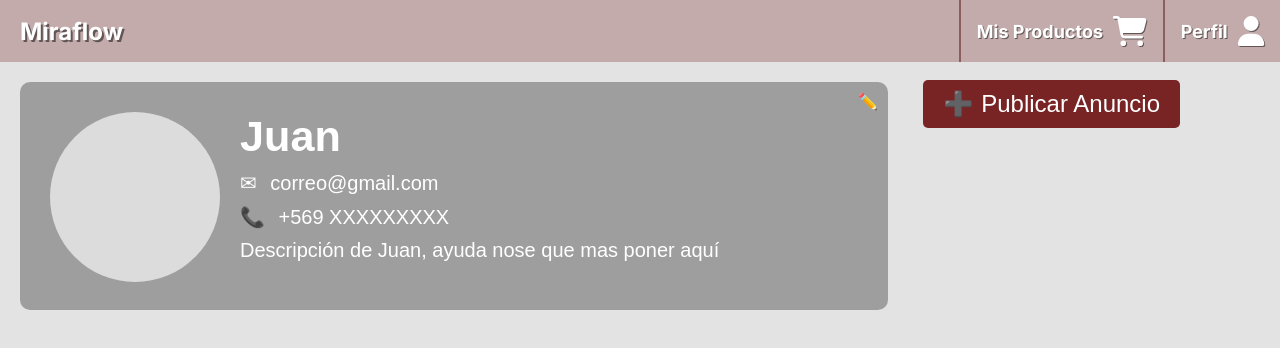
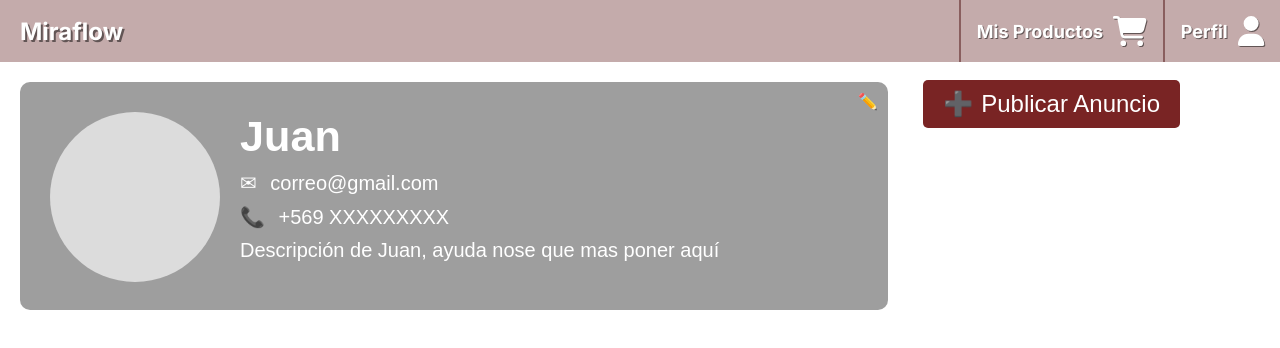
Before and after one commit to Lukayx/Proyecto-ArquiSoftware, a Next.js app in the folder mira-flow/: page /profile in a window 1280 px wide. Shown: the top 348 px of the page. Built offline with nearby package versions, Linux system fonts and the light colour scheme.

Commit message:
cambio nav perfil

```diff
--- a/mira-flow/src/app/(pages)/(user)/nav.tsx
+++ b/mira-flow/src/app/(pages)/(user)/nav.tsx
@@ -20,7 +20,7 @@ const Nav = () => {
               </a>
             </li>
             <li>
-              <a href="/admin/users">
+              <a href="/profile">
                 Perfil
                 <FontAwesomeIcon icon={faUser} className={styles.icon}/>
               </a>
--- a/mira-flow/src/app/(pages)/(user)/profile/page.module.css
+++ b/mira-flow/src/app/(pages)/(user)/profile/page.module.css
@@ -3,7 +3,6 @@
     flex-direction: column;
     align-items: left;
     padding: 20px;
-    background-color: #e3e3e3;
     height: 100vh;
     font-family: Arial, sans-serif;
   }
```
